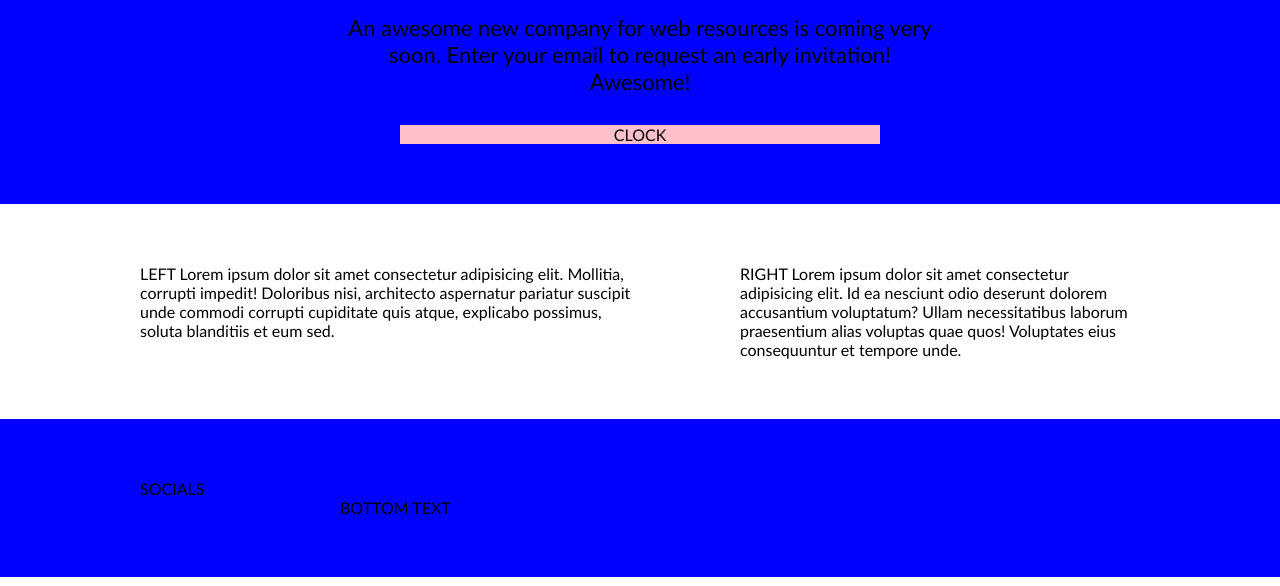
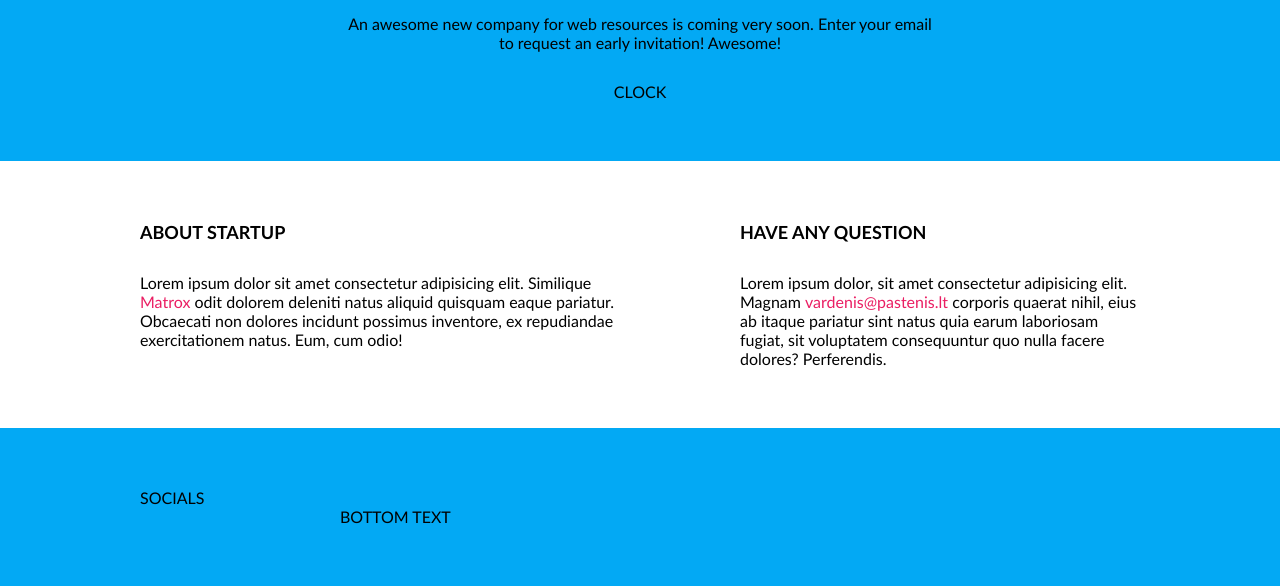
Before and after one commit to ModestasCi/04-coming-soon, a website: page index.html in a window 1280 px wide. Shown: the part 214-800 px from the top of the page. Drawn offline with Linux system fonts and the light colour scheme.

Commit message:
Main content #8

```diff
--- a/css/base/base.css
+++ b/css/base/base.css
@@ -1,3 +1,8 @@
+:root {
+	--main-color: #03a9f4;
+	--secondary-color: #ea1e63;
+}
+
 body,
 body * {
 	margin: 0;
@@ -10,5 +15,5 @@ body {
 }
 
 .bg-blue {
-	background-color: blue;
+	background-color: var(--main-color);
 }
--- a/css/base/layout.css
+++ b/css/base/layout.css
@@ -18,7 +18,10 @@
 	margin-left: calc(50% - 300px);
 }
 
-.container > .row > .left {
+.container > .row > .column {
+	display: flex;
+	flex-direction: column;
+	gap: 30px;
 	width: 50%;
 }
 .container > .row > .right {
@@ -50,10 +53,7 @@
 		width: 100%;
 		margin-left: 0;
 	}
-	.container > .row > .left {
-		width: 100%;
-	}
-	.container > .row > .right {
+	.container > .row > .column {
 		width: 100%;
 	}
 }
--- a/css/pages/home.css
+++ b/css/pages/home.css
@@ -15,13 +15,22 @@
 	text-transform: uppercase;
 }
 
-.main-description {
-	font-size: 22px;
+.section-title {
+	font-size: 18px;
+	text-transform: uppercase;
 }
 
-.clock {
-	width: 80%;
-	background-color: pink;
+.section-description {
+	font-size: 16px;
+}
+
+.section-description > a {
+	text-decoration: none;
+	color: var(--secondary-color);
+}
+
+.section-description > a:hover {
+	text-decoration: underline;
 }
 
 @media (max-width: 700px) {
--- a/index.html
+++ b/index.html
@@ -37,11 +37,14 @@
 
 		<section class="container">
 			<div class="row">
-				<div class="left">
-					LEFT Lorem ipsum dolor sit amet consectetur adipisicing elit. Mollitia, corrupti impedit! Doloribus nisi, architecto aspernatur pariatur suscipit unde commodi corrupti cupiditate quis atque, explicabo possimus, soluta blanditiis et eum sed.
+				<div class="column">
+<h2 class="section-title">About startup</h2>
+<p class="section-description">Lorem ipsum dolor sit amet consectetur adipisicing elit. Similique <a href="#">Matrox</a> odit dolorem deleniti natus aliquid quisquam eaque pariatur. Obcaecati non dolores incidunt possimus inventore, ex repudiandae exercitationem natus. Eum, cum odio!</p>
 				</div>
-				<div class="right">
-					RIGHT Lorem ipsum dolor sit amet consectetur adipisicing elit. Id ea nesciunt odio deserunt dolorem accusantium voluptatum? Ullam necessitatibus laborum praesentium alias voluptas quae quos! Voluptates eius consequuntur et tempore unde.
+
+				<div class="column right">
+<h2 class="section-title">Have any question</h2>
+<p class="section-description">Lorem ipsum dolor, sit amet consectetur adipisicing elit.  Magnam <a href="mailto:vardenis@pastenis.lt">vardenis@pastenis.lt</a> corporis quaerat nihil, eius ab itaque pariatur sint natus quia earum laboriosam fugiat, sit voluptatem consequuntur quo nulla facere dolores? Perferendis.</p>
 				</div>
 			</div>
 		</section>
```
